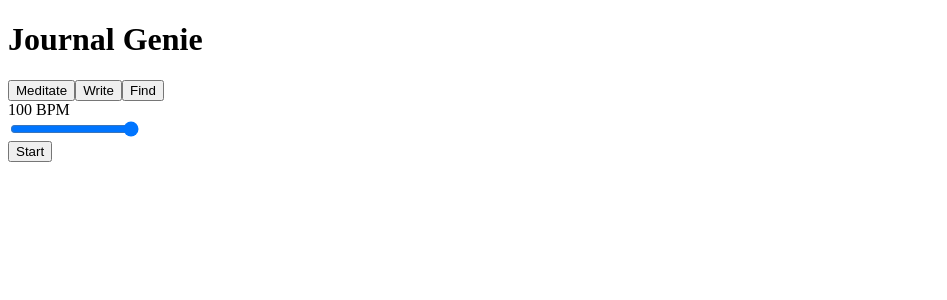
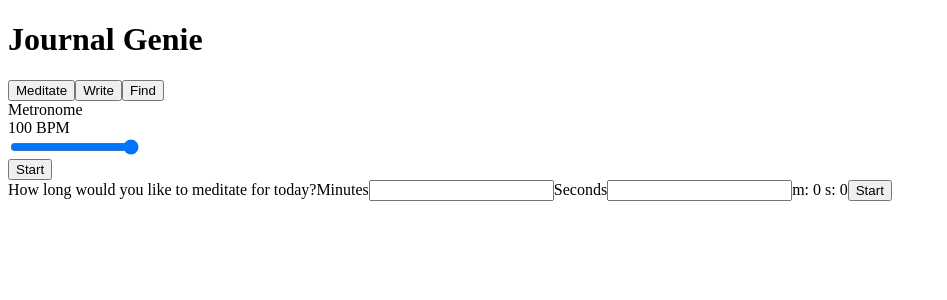
Before and after one commit to pmcconnell13/dailyJournal, a React app: page / in a window 1280 px wide. Both pictures are taken after a click on the button "Meditate". Shown: the top 300 px of the page, without its empty margins (0-947 px from the left). Built offline with nearby package versions, Linux system fonts and the light colour scheme; no server answers; the HTML template or start-up script is replaced by a standard one.

Commit message:
Basic timer functionality complete, need to style

```diff
--- a/client/src/components/app.jsx
+++ b/client/src/components/app.jsx
@@ -6,6 +6,7 @@ import JournalList from './journalList.jsx'
 import genie from '../../dist/genie.jpg';
 import journalEntriesCache from '../../../server/journalEntriesCache.js';
 import Metronome from './metronome.jsx';
+import Timer from './timer.jsx';
 
 
 class App extends React.Component {
@@ -20,7 +21,6 @@ class App extends React.Component {
     }
 
     this.addEntry = this.addEntry.bind(this);
-    this.getEntries = this.getEntries.bind(this);
     this.changePage = this.changePage.bind(this);
     this.handleChange = this.handleChange.bind(this);
     this.findEntrySubmit = this.findEntrySubmit.bind(this);
@@ -66,25 +66,10 @@ class App extends React.Component {
   }
 
   changePage(e){
-    console.log(e.target.value)
     e.preventDefault();
     this.setState({
       page: Number(e.target.value) || Number(e.target.id)
     })
-  }
-
-  getEntries(entrySearch){
-    console.log(entrySearch)
-    const { previousEntries } = this.state;
-    // axios.get(`/journal/keyword=${entrySearch.keyword}&date=${entrySearch.date}`)
-    //   .then((results) => {
-    //     this.setState({
-    //       previousEntries: [...previousEntries, results.data]
-    //     })
-    //   })
-    //   .catch((err) => {
-    //     console.log('err', err)
-    //   })
   }
 
   render() {
@@ -123,7 +108,12 @@ class App extends React.Component {
         {
           page === 3 &&
           <div>
-           <Metronome />
+            <div id="metronome">
+              <Metronome />
+            </div>
+            <div id="timer">
+              <Timer />
+            </div>
           </div>
         }
         {
--- a/client/src/components/metronome.jsx
+++ b/client/src/components/metronome.jsx
@@ -26,6 +26,7 @@ class Metronome extends React.Component {
 
     return (
       <div className="metronome">
+        <div id="metronomeTitle">Metronome</div>
         <div className="bpm-slider">
           <div>{bpm} BPM</div>
           <input
@@ -36,7 +37,7 @@ class Metronome extends React.Component {
             onChange={this.handleBpmChange}
             />
         </div>
-        <button>
+        <button id="metronomeButton">
           {playing ? 'Stop' : 'Start'}
         </button>
       </div>
--- /dev/null
+++ b/client/src/components/timer.jsx
@@ -0,0 +1,152 @@
+import React from 'react';
+
+class Timer extends React.Component {
+  constructor(props) {
+    super(props)
+    this.state = {
+    time: {},
+    seconds: 0,
+    min: '',
+    sec: ''
+    };
+    this.timer = 0;
+    this.startTimer = this.startTimer.bind(this);
+    this.countDown = this.countDown.bind(this);
+    this.inputTime = this.inputTime.bind(this);
+    this.timeToSeconds = this.timeToSeconds.bind(this);
+  }
+
+  inputTime(e){
+    this.setState({
+      [e.target.name]: Number(e.target.value)
+    })
+  }
+
+  secondsToTime(secs){
+    let hours = Math.floor(secs / (60 * 60));
+
+    let divisor_for_minutes = secs % (60 * 60);
+    let minutes = Math.floor(divisor_for_minutes / 60);
+
+    let divisor_for_seconds = divisor_for_minutes % 60;
+    let seconds = Math.ceil(divisor_for_seconds);
+
+    let obj = {
+      "h": hours,
+      "m": minutes,
+      "s": seconds
+    };
+    return obj;
+  }
+
+  componentDidMount() {
+    let timeLeftVar = this.secondsToTime(this.state.seconds);
+    this.setState({ time: timeLeftVar });
+  }
+
+  timeToSeconds(min, sec) {
+    this.setState({
+      seconds: (min * 60) + sec
+    });
+  }
+
+  startTimer() {
+    this.timeToSeconds(this.state.min, this.state.sec);
+    if (this.timer == 0 && this.state.seconds > 0) {
+      this.timer = setInterval(this.countDown, 1000);
+    }
+  }
+
+  countDown() {
+    // Remove one second, set state so a re-render happens.
+    let seconds = this.state.seconds - 1;
+    this.setState({
+      time: this.secondsToTime(seconds),
+      seconds: seconds,
+    });
+
+    // Check if we're at zero.
+    if (seconds == 0) {
+      clearInterval(this.timer);
+    }
+  }
+
+  render(){
+    return (
+    <div>
+      <label>How long would you like to meditate for today?</label>
+
+      <label>Minutes</label>
+      <input type="number" name="min" value={this.state.min} onChange={this.inputTime}/>
+
+      <label>Seconds</label>
+      <input type="number" name="sec" value={this.state.sec} onChange={this.inputTime}/>
+
+      m: {this.state.time.m} s: {this.state.time.s}
+      <button onClick={this.startTimer}>Start</button>
+    </div>
+    )
+  }
+}
+
+export default Timer;
+
+/*
+this.state = { time: {}, seconds: 5 };
+    this.timer = 0;
+    this.startTimer = this.startTimer.bind(this);
+    this.countDown = this.countDown.bind(this);
+  }
+
+  secondsToTime(secs){
+    let hours = Math.floor(secs / (60 * 60));
+
+    let divisor_for_minutes = secs % (60 * 60);
+    let minutes = Math.floor(divisor_for_minutes / 60);
+
+    let divisor_for_seconds = divisor_for_minutes % 60;
+    let seconds = Math.ceil(divisor_for_seconds);
+
+    let obj = {
+      "h": hours,
+      "m": minutes,
+      "s": seconds
+    };
+    return obj;
+  }
+
+  componentDidMount() {
+    let timeLeftVar = this.secondsToTime(this.state.seconds);
+    this.setState({ time: timeLeftVar });
+  }
+
+  startTimer() {
+    if (this.timer == 0 && this.state.seconds > 0) {
+      this.timer = setInterval(this.countDown, 1000);
+    }
+  }
+
+  countDown() {
+    // Remove one second, set state so a re-render happens.
+    let seconds = this.state.seconds - 1;
+    this.setState({
+      time: this.secondsToTime(seconds),
+      seconds: seconds,
+    });
+
+    // Check if we're at zero.
+    if (seconds == 0) {
+      clearInterval(this.timer);
+    }
+  }
+
+  render() {
+    return(
+      <div>
+        <button onClick={this.startTimer}>Start</button>
+        m: {this.state.time.m} s: {this.state.time.s}
+      </div>
+    );
+  }
+}
+*/
```
Also changed, not shown: 2 other files (tests, documents, lock files or other folders).
